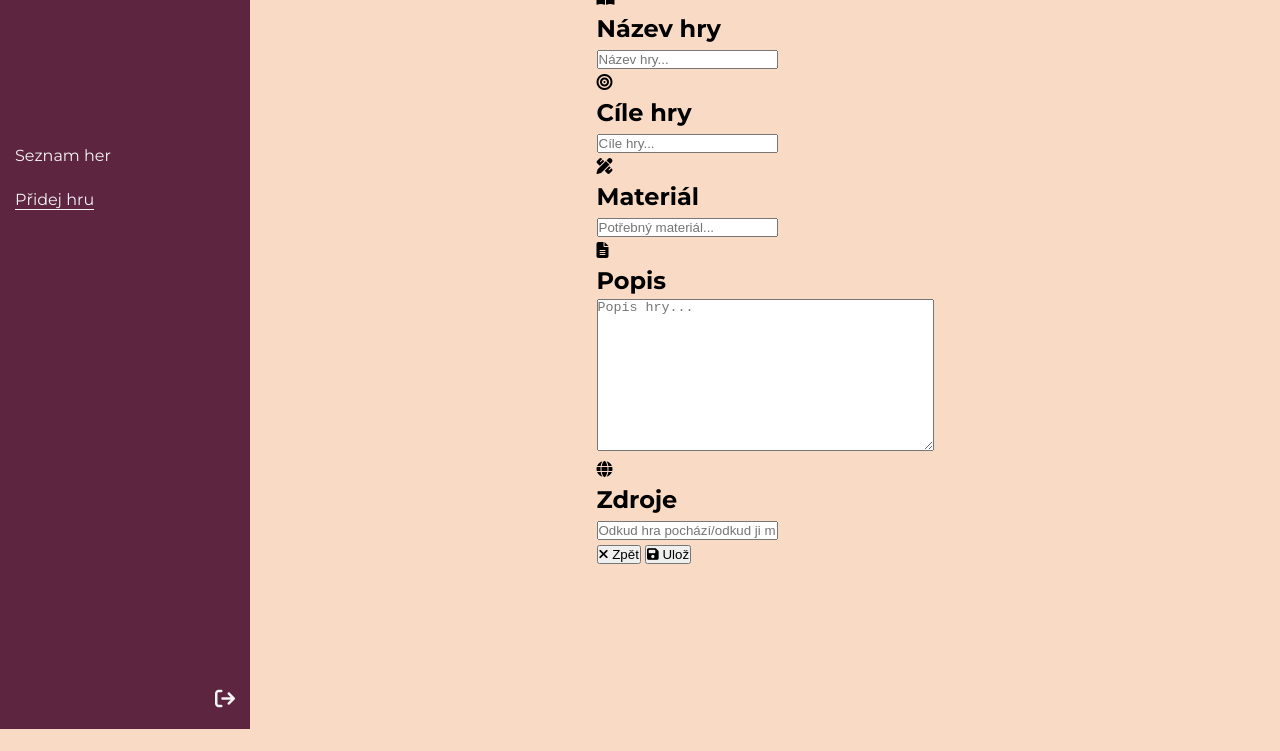
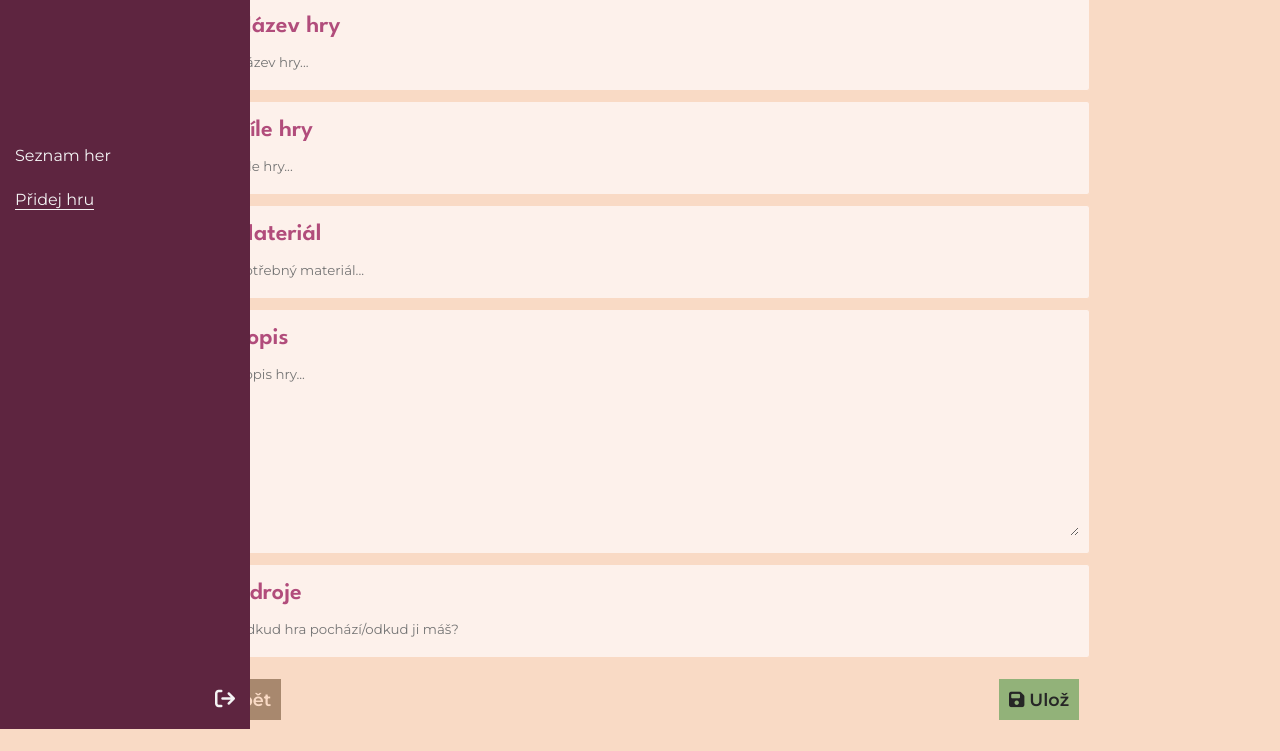
Before and after one commit to artyfolei/itNetworkRekvalifikace, a plain HTML site: page pridejhru.html in a window 1280 px wide. Shown: the part 71-822 px from the top of the page. Before the commit the page ends 800 px from the top, so only its background shows below. Drawn offline with Linux system fonts and the light colour scheme.

Commit message:
nastylován formulář přidání hry

```diff
--- /dev/null
+++ b/css/form.css
@@ -0,0 +1,90 @@
+:root {
+  --color-primary: #b14c7b;
+  --color-primary-dark: #5e2540;
+
+  --color-black: #262626;
+  --color-white: #f4f4f4;
+
+  --color-neutral-dark: #a8886e;
+  --color-neutral-darker: #f9dac5;
+  --color-neutral-lighter: #fdf1eb;
+
+  --color-highlight: #c59db8;
+  --color-green: #92b279;
+
+  --font-family-headings: "League Spartan", sans-serif;
+  --font-family-primary: "Montserrat", sans-serif;
+
+  --font-size-small: 12px;
+  --font-weight-thin: 200;
+}
+
+.main-form {
+  box-sizing: border-box;
+  width: 100%;
+  max-width: 900px;
+}
+
+.main-form > section {
+  background-color: var(--color-neutral-lighter);
+
+  margin-bottom: 10px;
+  padding: 10px;
+  border: 1px solid var(--color-neutral-darker);
+  border-radius: 0.1875rem;
+
+  display: flex;
+  align-items: flex-start;
+  gap: 10px;
+}
+
+.main-form::placeholder {
+  color: var(--color-neutral-dark);
+  font-family: var(--font-family-primary);
+}
+
+.form-icon-box {
+  width: 25px;
+  padding: 5px 0;
+
+  display: flex;
+  justify-content: center;
+}
+
+.form-icon-box i {
+  color: var(--color-neutral-dark);
+  font-size: 1.3rem;
+}
+
+.form-inputs-box {
+  width: 100%;
+}
+
+.main-form input,
+.main-form textarea {
+  background-color: inherit;
+  color: var(--color-black);
+  width: 100%;
+  padding: 10px 0;
+  /* border-radius: 0.1875rem; */
+  border: none;
+
+  font-family: var(--font-family-primary);
+}
+
+.main-form input:focus,
+.main-form textarea:focus {
+  background-color: var(--color-neutral-darker);
+  outline: none;
+  border: 1px solid var(--color-primary);
+  border-radius: 0.1875rem;
+}
+
+.main-form .btns-section {
+  background-color: inherit;
+  justify-content: space-between;
+}
+
+.main-form > section:last-of-type {
+  padding-bottom: 20px;
+}
--- a/css/query.css
+++ b/css/query.css
@@ -11,7 +11,7 @@
 
   .main-nav {
     display: flex;
-    position: sticky;
+    position: fixed;
     justify-self: flex-start;
   }
 
--- a/css/style.css
+++ b/css/style.css
@@ -41,8 +41,6 @@ ul,
 ol {
   list-style-type: none;
 }
-
-
 
 #hamburger-nav-section {
   position: relative;
@@ -169,15 +167,50 @@ ol {
   font-size: 20px;
 }
 
-
-h1{
+h1 {
   text-align: center;
-  color: var(--color-primary);
   text-transform: uppercase;
-
-  padding: 5px;
+  padding: 10px 0;
 }
 
-.current-html{
+h1,
+h2,
+h3,
+h4,
+h5,
+h6 {
+  color: var(--color-primary);
+  font-family: var(--font-family-headings);
+  font-weight: 600;
+}
+
+button {
+  padding: 10px;
+  font-family: var(--font-family-primary);
+  border: none;
+  font-size: 1.1rem;
+  font-weight: 600;
+}
+
+button a {
+  text-decoration: none;
+  color: inherit;
+}
+
+button:hover {
+  cursor: pointer;
+  box-shadow: 3px 1px 8px var(--color-neutral-dark);
+}
+
+.btn-save {
+  background-color: var(--color-green);
+  color: var(--color-black);
+}
+
+.btn-quit {
+  background-color: var(--color-neutral-dark);
+  color: var(--color-neutral-darker);
+}
+.current-html {
   border-bottom: 1px solid var(--color-white);
 }
--- a/pridejhru.html
+++ b/pridejhru.html
@@ -22,6 +22,7 @@
     <!-- Styly -->
     <link rel="stylesheet" href="css/style.css" />
     <link rel="stylesheet" href="css/list.css" />
+    <link rel="stylesheet" href="css/form.css" />
     <link rel="stylesheet" href="css/query.css" />
 
     <title>Přidej hru</title>
@@ -75,7 +76,9 @@
         <nav>
           <ul>
             <li><a href="index.html">Seznam her</a></li>
-            <li><a href="pridejhru.html" class="current-html">Přidej hru</a></li>
+            <li>
+              <a href="pridejhru.html" class="current-html">Přidej hru</a>
+            </li>
           </ul>
         </nav>
 
@@ -162,7 +165,7 @@
 
         <section class="btns-section">
           <button class="btn-quit">
-            <i class="fa-solid fa-xmark"></i> Zpět
+            <a href="index.html"><i class="fa-solid fa-xmark"></i> Zpět</a>
           </button>
           <button type="submit" class="btn-save">
             <i class="fa-solid fa-floppy-disk"></i> Ulož
```
